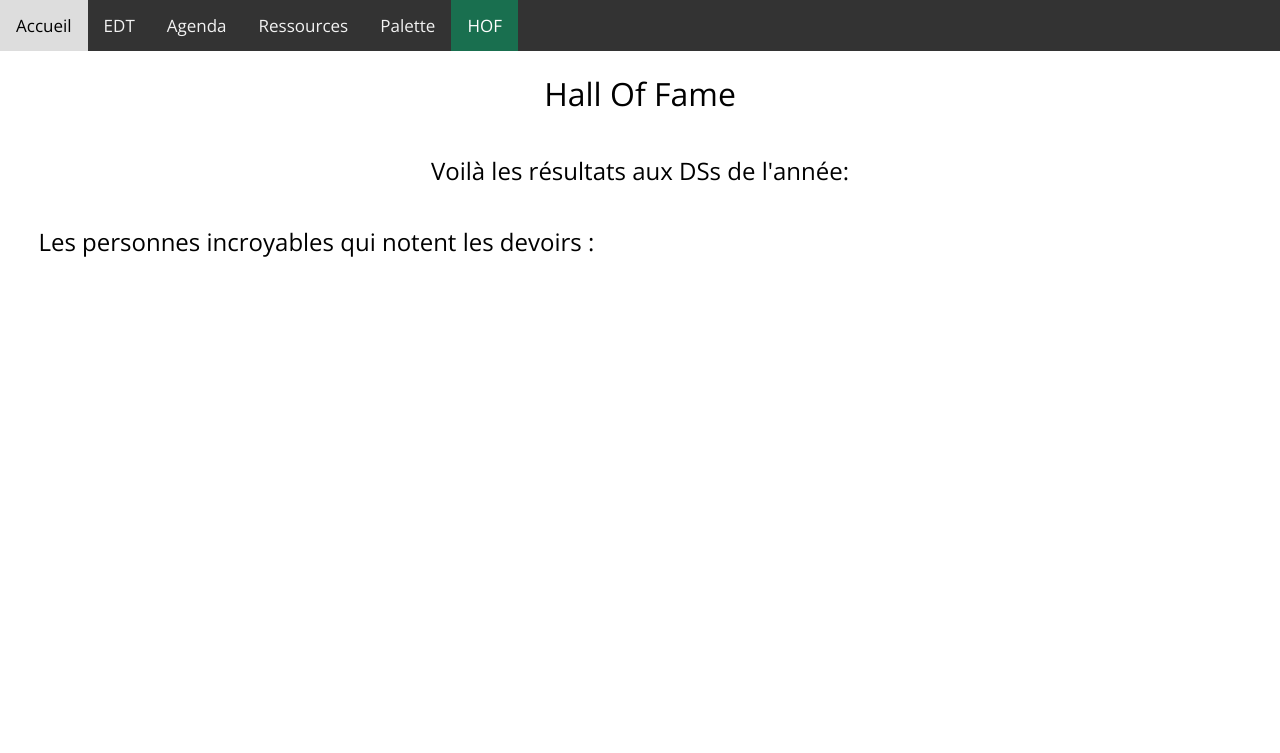
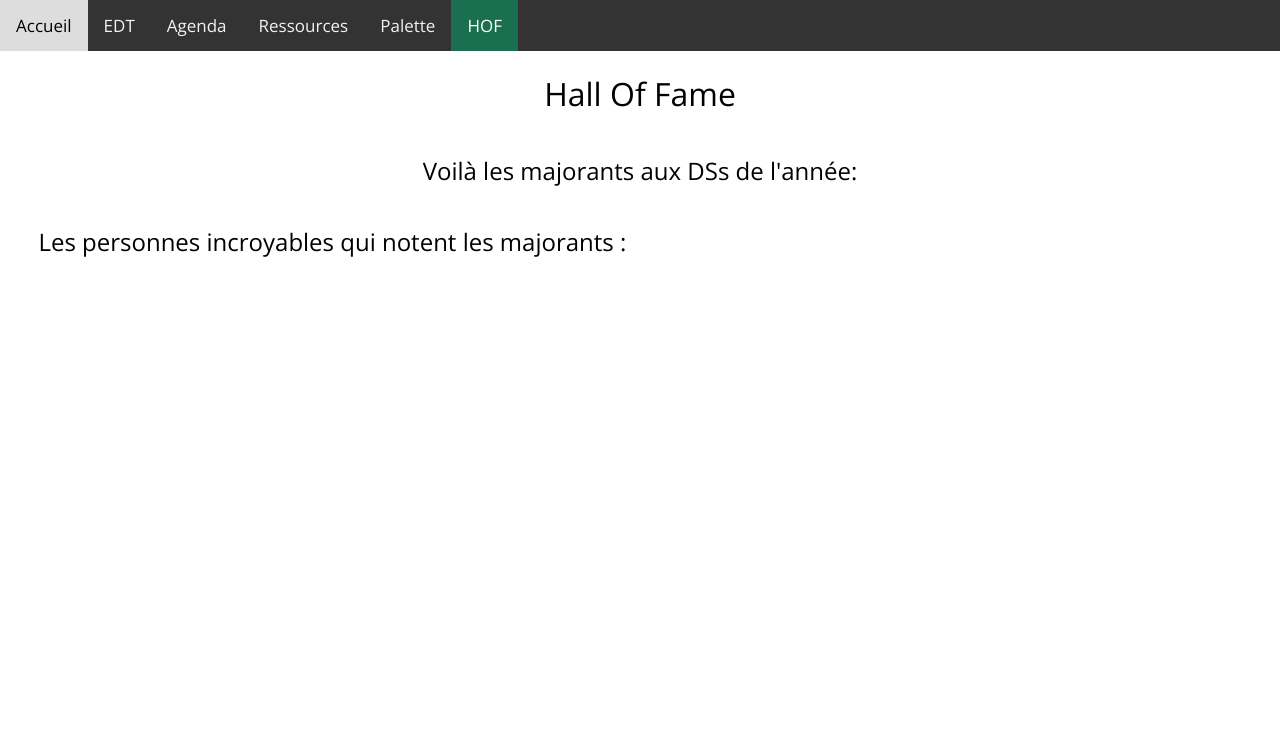
Before and after one commit to Guillaume-favier/EDTServ, a website: page static/HOF/index.html in a window 1280 px wide. Shown: the top 753 px of the page. Drawn offline with nearby package versions, Linux system fonts and the light colour scheme; no server answers.

Commit message:
🪛 typo

```diff
--- a/static/HOF/index.html
+++ b/static/HOF/index.html
@@ -52,12 +52,12 @@
     <center >
         <h1 class="beau">Hall Of Fame</h1>
         <div class="content">
-            <h2>Voilà les résultats aux DSs de l'année:</h2>
+            <h2>Voilà les majorants aux DSs de l'année:</h2>
         </div>
     </center>
     <div class="content" id="HOF">
     </div>
-    <div id="contrib" class="content"><h2>Les personnes incroyables qui notent les devoirs :</h2><div id="listContr"></div></div>
+    <div id="contrib" class="content"><h2>Les personnes incroyables qui notent les majorants :</h2><div id="listContr"></div></div>
     <div class="footer"><span id="url"></span> sous licence : <a href="https://www.gnu.org/licenses/quick-guide-gplv3.fr.html"><i class="fa-solid fa-scale-balanced"></i> GPL-3.0 </a><i class="fa-solid fa-moon" id="dark"></i> <a href="https://github.com/Guillaume-favier/mp2iciv.fr"><i class="fa-brands fa-github"></i></a></div>
 </body>
 <script src="/nav/nav.js"></script>
```
